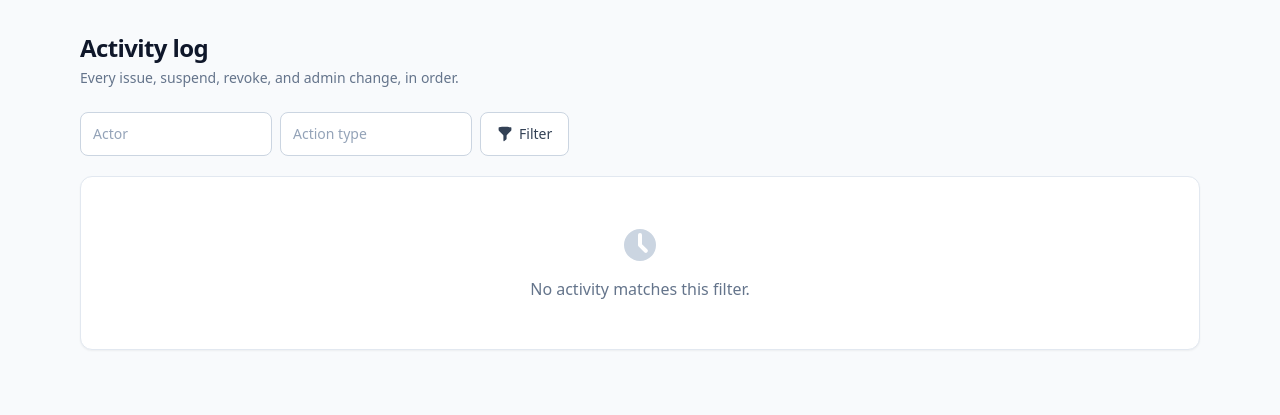
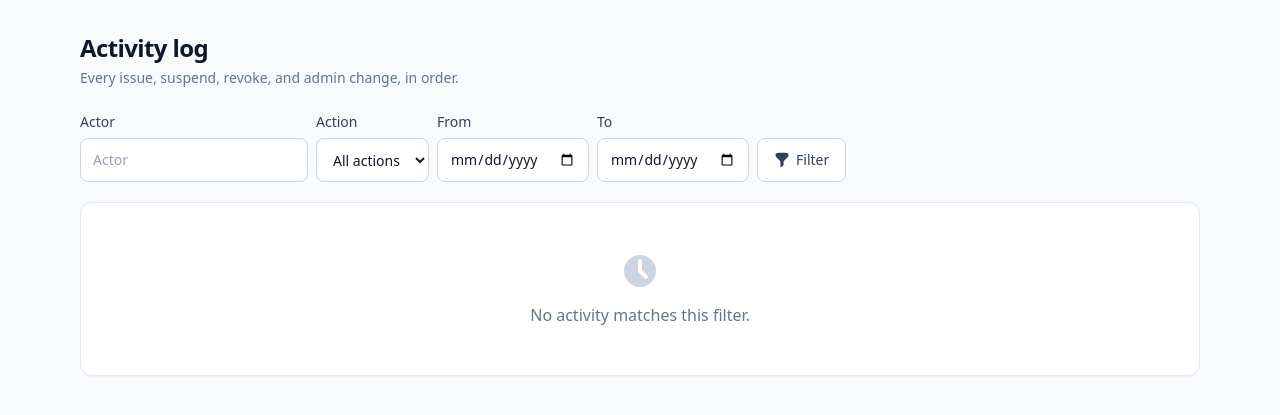
Before and after one commit to victor-7-ops/radius-cert-manager, a FastAPI app: template certmanager/app/templates/activity_log.html in a window 1280 px wide. Shown: the top 415 px of the page. Run offline with FastAPI, Linux system fonts and the light colour scheme; the template is opened without the code that fills it, so the values that code supplies are empty; parts of the project's set-up code (start-up, migrations or seed data) failed here and were passed over.

Commit message:
Activity log: action dropdown (exact match) + date-range filter
Action filter was a substring .contains() match, so filtering "issue"
also matched "reissue"-adjacent text incidentally; switched to an
exact match against a dropdown populated from distinct actions
actually in the DB. Added date_from/date_to (inclusive, malformed
input silently ignored rather than 500ing) and a "showing latest N"
notice when the 200-row cap truncates results. 84/84 tests pass.

```diff
--- a/certmanager/app/templates/activity_log.html
+++ b/certmanager/app/templates/activity_log.html
@@ -6,14 +6,40 @@
   <p class="text-sm text-slate-500 mt-1">Every issue, suspend, revoke, and admin change, in order.</p>
 </div>
 
-<form method="get" action="/activity" class="flex flex-wrap gap-2 mb-5">
-  <input type="text" name="actor" placeholder="Actor" value="{{ actor or '' }}" class="field-input sm:w-48">
-  <input type="text" name="action" placeholder="Action type" value="{{ action_filter or '' }}" class="field-input sm:w-48">
+<form method="get" action="/activity" class="flex flex-wrap items-end gap-2 mb-5">
+  <div>
+    <label class="field-label" for="af-actor">Actor</label>
+    <input id="af-actor" type="text" name="actor" placeholder="Actor" value="{{ actor or '' }}" class="field-input sm:w-40">
+  </div>
+  <div>
+    <label class="field-label" for="af-action">Action</label>
+    <select id="af-action" name="action" class="field-input sm:w-44">
+      <option value="">All actions</option>
+      {% for a in known_actions %}
+      <option value="{{ a }}" {% if a == action_filter %}selected{% endif %}>{{ a }}</option>
+      {% endfor %}
+    </select>
+  </div>
+  <div>
+    <label class="field-label" for="af-from">From</label>
+    <input id="af-from" type="date" name="date_from" value="{{ date_from or '' }}" class="field-input sm:w-40">
+  </div>
+  <div>
+    <label class="field-label" for="af-to">To</label>
+    <input id="af-to" type="date" name="date_to" value="{{ date_to or '' }}" class="field-input sm:w-40">
+  </div>
   <button type="submit" class="btn-secondary">
     <svg class="w-4 h-4" viewBox="0 0 20 20" fill="currentColor"><path fill-rule="evenodd" d="M2.628 1.601C5.028 1.206 7.49 1 10 1s4.973.206 7.372.601a.75.75 0 0 1 .628.74v2.288a2.25 2.25 0 0 1-.659 1.59l-4.682 4.683a2.25 2.25 0 0 0-.659 1.59v3.037c0 .684-.31 1.33-.844 1.757l-1.937 1.55A.75.75 0 0 1 8 18.25v-5.757a2.25 2.25 0 0 0-.659-1.591L2.659 6.22A2.25 2.25 0 0 1 2 4.629V2.34a.75.75 0 0 1 .628-.74Z" clip-rule="evenodd"/></svg>
     Filter
   </button>
+  {% if actor or action_filter or date_from or date_to %}
+  <a href="/activity" class="btn-ghost">Clear</a>
+  {% endif %}
 </form>
+
+{% if truncated %}
+<p class="text-xs text-amber-600 mb-3">Showing the latest {{ result_limit }} matching entries — narrow the filters to see more.</p>
+{% endif %}
 
 {% if entries %}
 <div class="table-shell">
```
Also changed, not shown: certmanager/app/routes/web.py (+25 -2 lines), certmanager/tests/test_enhancements.py (+48 -0 lines).
